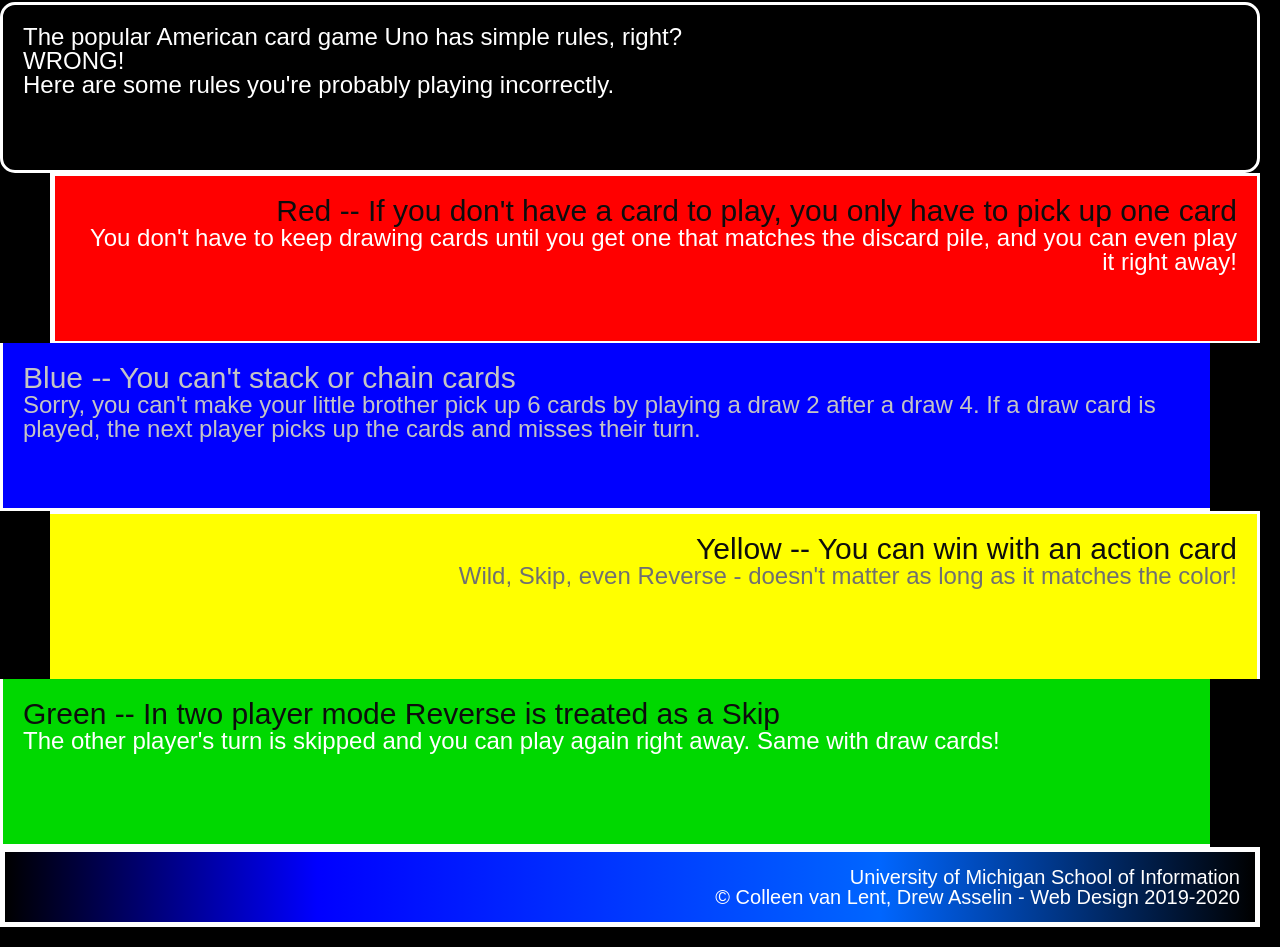
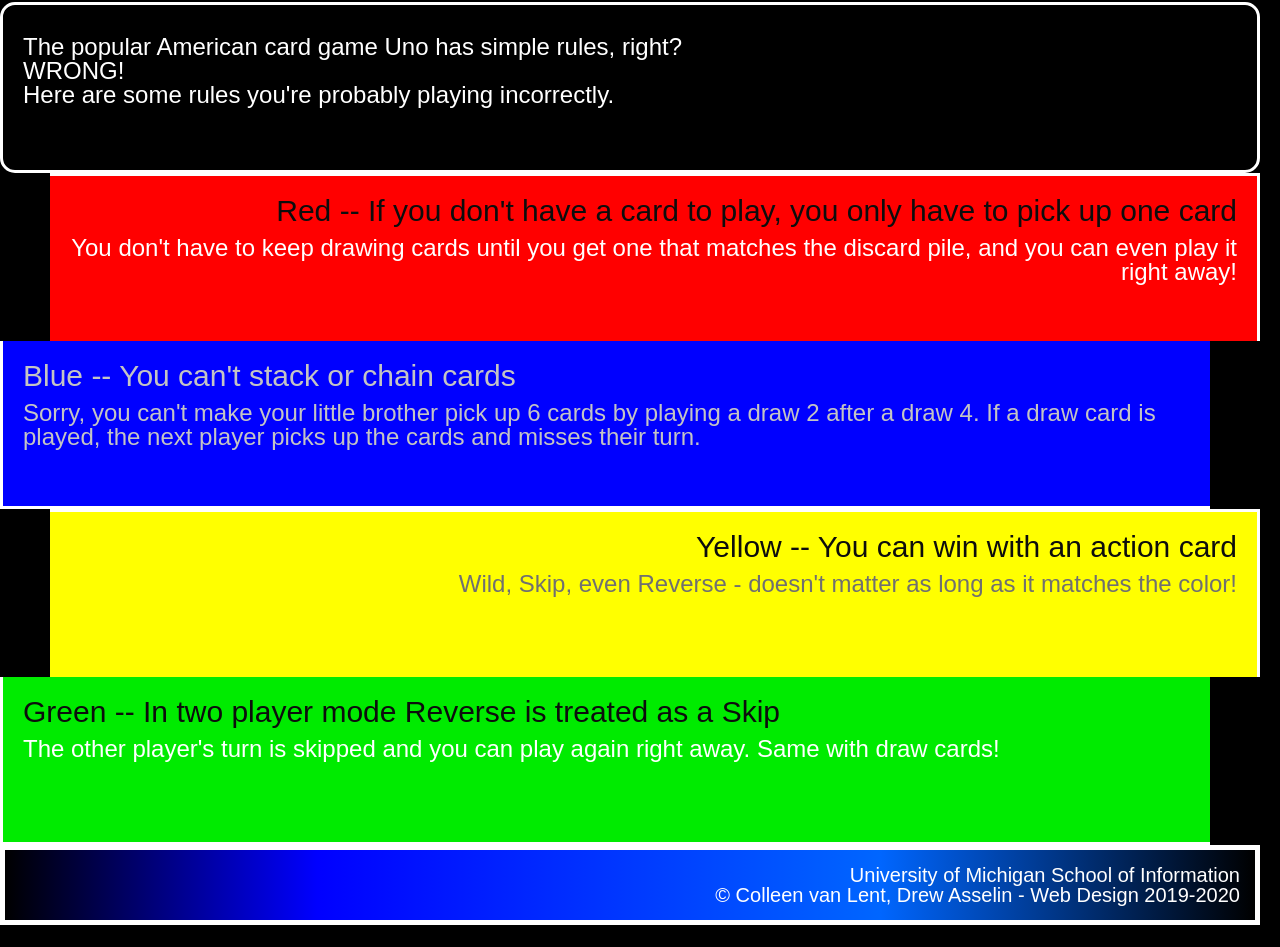
Before and after one commit to kllylwlr/hw2-f25, a plain HTML site: page index.html in a window 1280 px wide. Shown: the part 326-1273 px from the top of the page. Drawn offline with Linux system fonts and the light colour scheme.

Commit message:
Add files via upload

```diff
--- a/css/style.css
+++ b/css/style.css
@@ -23,7 +23,7 @@ h2 {
 /* Paragraph */
 p {
     font-size: 24px;
-    padding: 10px, 0px, 10px, 0px /* top, right, left, bottom */
+    padding: 10px 0px 10px 0px /* top, right, left, bottom */
 }
 
 /* Images */
@@ -58,8 +58,12 @@ div {
     background-color: #FF0000;
     text-align: right;
     margin-left: 50px;
+    border-bottom: 2px;
+    border-left: 5px;
+    /*
     border-bottom-width: 2px;
     border-left-width: 5px;
+    */
     /*border-right-width: none; */
     /* border-top: none; */
 }
@@ -94,7 +98,7 @@ div {
 
 /* Green Div */
 .green {
-    background-color: #00D800;
+    background-color: #00EB00; /* #00D800 */
     text-align: left;
     margin-right: 50px;
     border-right: 5px;
--- a/index.html
+++ b/index.html
@@ -14,7 +14,7 @@
 <body>
   <main>
     <h1>4 Uno Rules You're Playing Wrong</h1>
-    <img src="images/uno-cards.jpg" width = "150" alt="uno cards" />
+    <img src="images/uno-cards.jpg" width = "150" alt="uno cards">
     <div class="introduction">
       <p>The popular American card game Uno has simple rules, right?<br> WRONG!<br>
 
@@ -38,7 +38,7 @@
     </div>
   </main>
   <footer>
-    <p>University of Michigan School of Information <br/>
+    <p>University of Michigan School of Information <br>
       &copy; Colleen van Lent, Drew Asselin - Web Design 2019-2020</p>
   </footer>
 </body>
```
